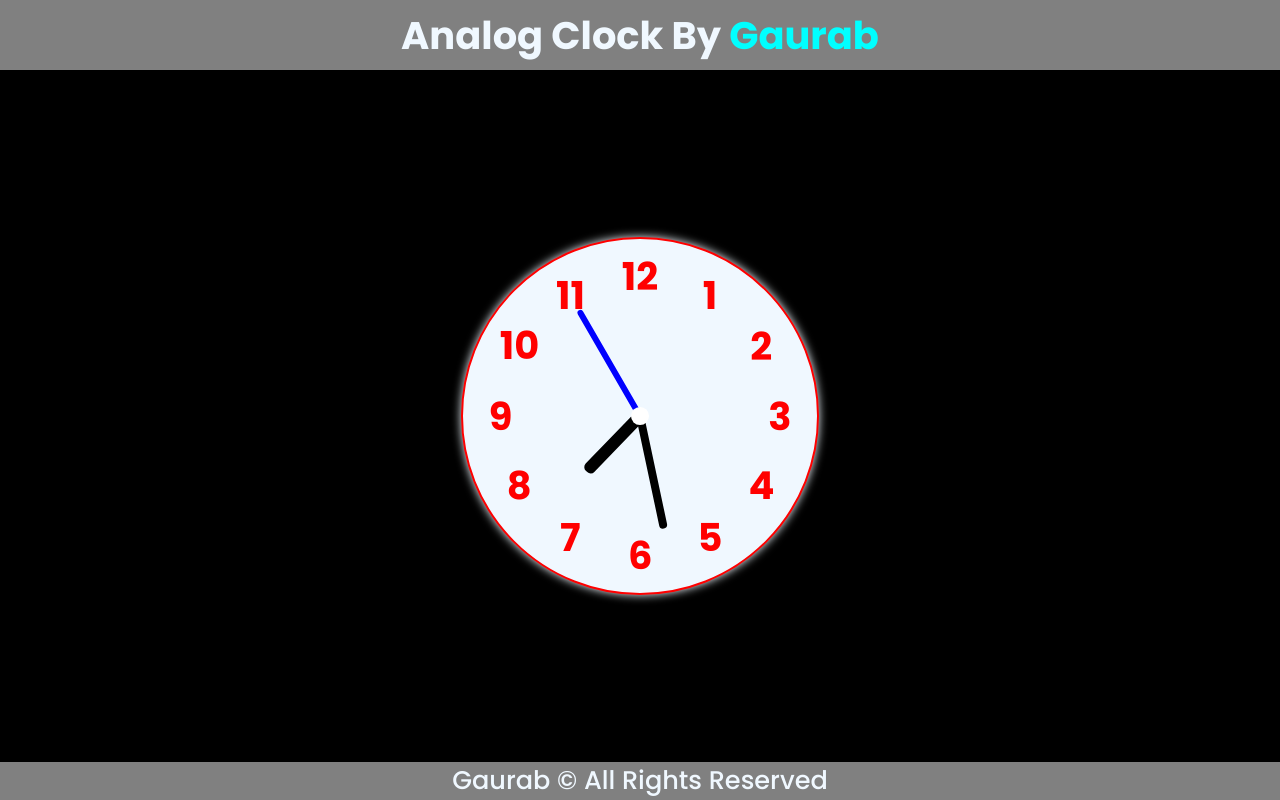
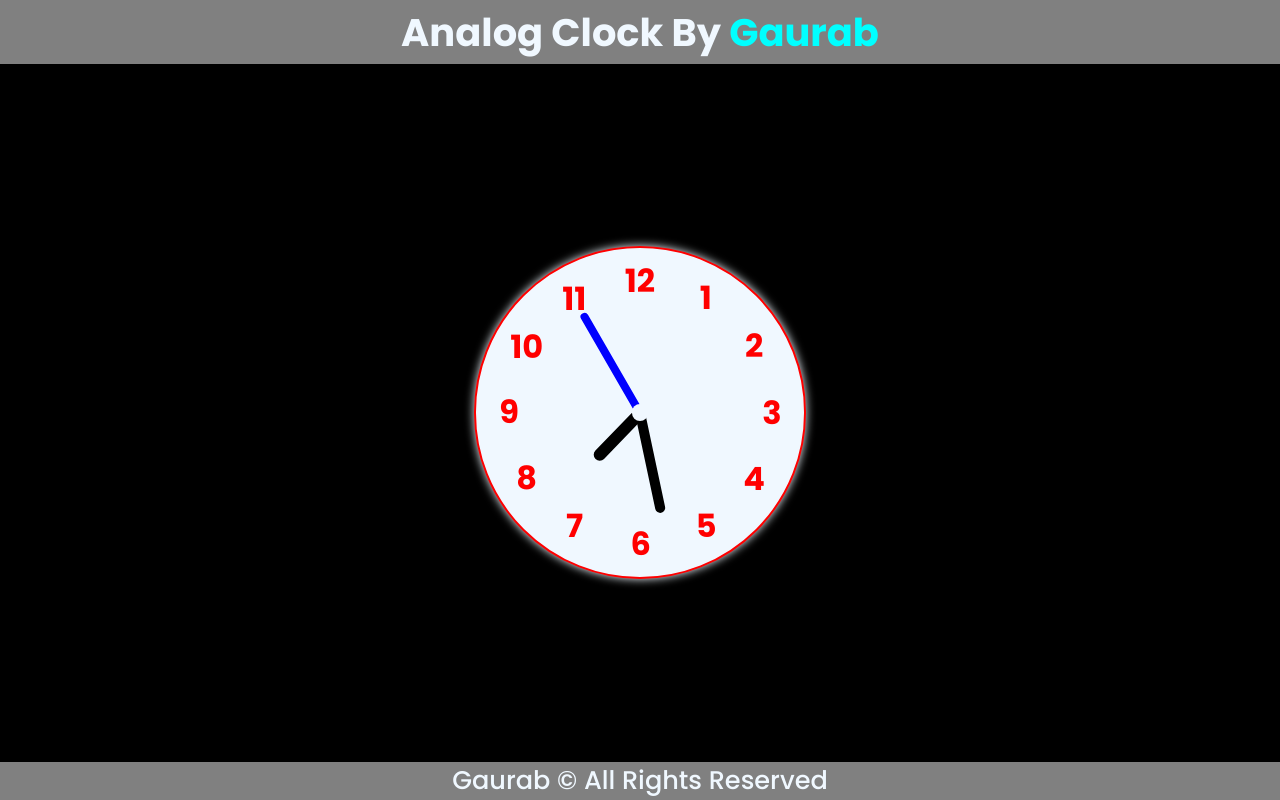
Before and after one commit to GaurabCodeLab/analog-clock, a plain HTML site: page index.html in a window 1280 px wide. Drawn offline with Linux system fonts and the light colour scheme.

Commit message:
Update style.css

```diff
--- a/style.css
+++ b/style.css
@@ -12,25 +12,19 @@
 html, body{
     height: 100%;
     width: 100%;
-}
-
-body{
     background-color: aliceblue;
 }
 
-/* Header Design : - */
+/* Header Design :- */
 .header{
     width: 100%;
-    height: 5.5vmax;
+    height: 5vmax;
     background-color: gray;
+    color: aliceblue;
     display: flex;
     justify-content: center;
     align-items: center;
-}
-
-.header h1{
-    color: aliceblue;
-    font-size: 3vmax;
+    font-size: 1.5vmax;
 }
 
 .header span{
@@ -40,50 +34,73 @@ body{
 /* Main Design :- */
 .main{
     width: 100%;
-    height: calc(100% - 8.5vmax);
+    height: calc(100% - 8vmax);
     background-color: black;
-    color: white;
+    color: red;
     display: flex;
     justify-content: center;
     align-items: center;
 }
 
-.main .clock-section{
-   height: 28vmax;
+.clock-section{
+    height: 26vmax;
     aspect-ratio: 1/1;
+    background-color: aliceblue;
+    border: 2px solid red;
     border-radius: 50%;
-    border: 2px solid red;
-    background-color: aliceblue;
-    color: red;
+    box-shadow: 0px 0px 10px aliceblue;
     position: relative;
     display: flex;
     justify-content: center;
     align-items: center;
-    box-shadow: 0px 0px 10px aliceblue;
-
 }
 
 .clock-section span{
-position: absolute;
-   transform: rotate(calc(30deg * var(--i)));
-   inset: 0.7vmax;
-   text-align: center;
+    position: absolute;
+    inset: 0.7vmax;
+    transform: rotate(calc(30deg * var(--i)));
+    text-align: center;
 }
 
 .clock-section span b{
     transform: rotate(calc(-30deg * var(--i)));
     display: inline-block;
-    font-size: 3vmax;
+    font-size: 2.5vmax;
+    font-weight: 700;
 }
 
 .clock-section::before{
     content: "";
+    height: 1.3vmax;
+    width: 1.3vmax;
+    border-radius: 50%;
+    background-color: aliceblue;
     position: absolute;
-    height: 1.4vmax;
-    width: 1.4vmax;
-    background-color: white;
-    border-radius: 50%;
     z-index: 2;
+}
+
+.hour i{
+    width: 1vmax;
+    height: 5vmax;
+    background-color: black;
+    border-radius: 20px;
+    position: absolute;
+}
+
+.minute i{
+    width: 0.8vmax;
+    height: 8vmax;
+    background-color: black;
+    border-radius: 20px;
+    position: absolute;
+}
+
+.second i{
+    width: 0.6vmax;
+    height: 9vmax;
+    background-color: blue;
+    border-radius: 20px;
+    position: absolute;
 }
 
 .hand{
@@ -92,43 +109,18 @@ position: absolute;
     justify-content: center;
     align-items: flex-end;
 }
-
-.hour i{
-    position: absolute;
-    width: 0.9vmax;
-    height: 6vmax;
-    background-color: black;
-    border-radius: 5px;
-}
-
-.minute i{
-    position: absolute;
-    width: 0.7vmax;
-    height: 9vmax;
-    background-color: black;
-    border-radius: 5px;
-}
-
-.second i{
-    position: absolute;
-    width: 0.5vmax;
-    height: 9.5vmax;
-    background-color: blue;
-    border-radius: 5px;
-}
-
 /* Footer Design :- */
 .footer{
     width: 100%;
     height: 3vmax;
+    background-color: gray;
+    color: aliceblue;
     display: flex;
     justify-content: center;
-    align-items: flex-end;
-    background-color: gray;
+    align-items: center;
 }
 
 .footer p{
-    color: aliceblue;
     font-size: 2vmax;
     font-weight: 500;
 }
```
